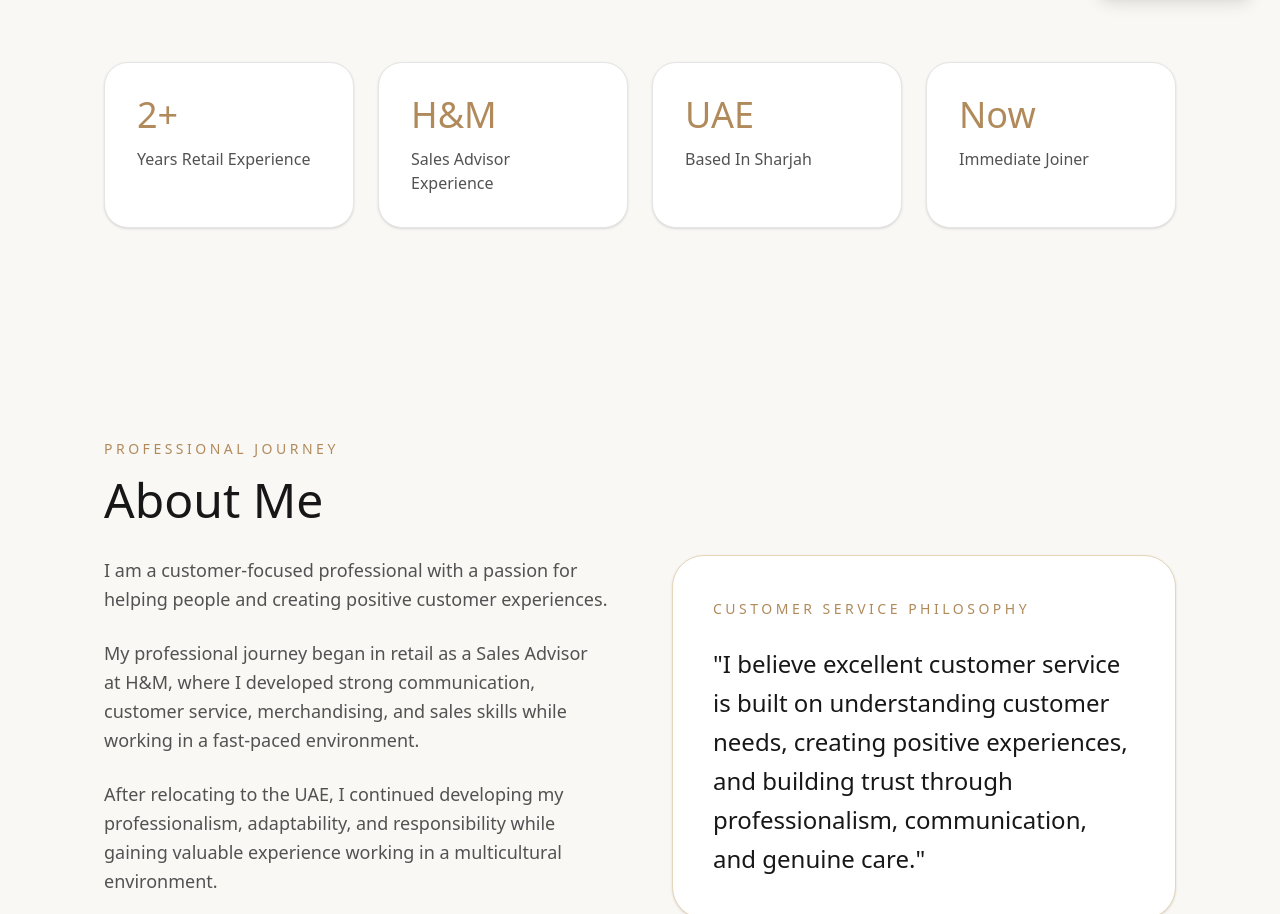
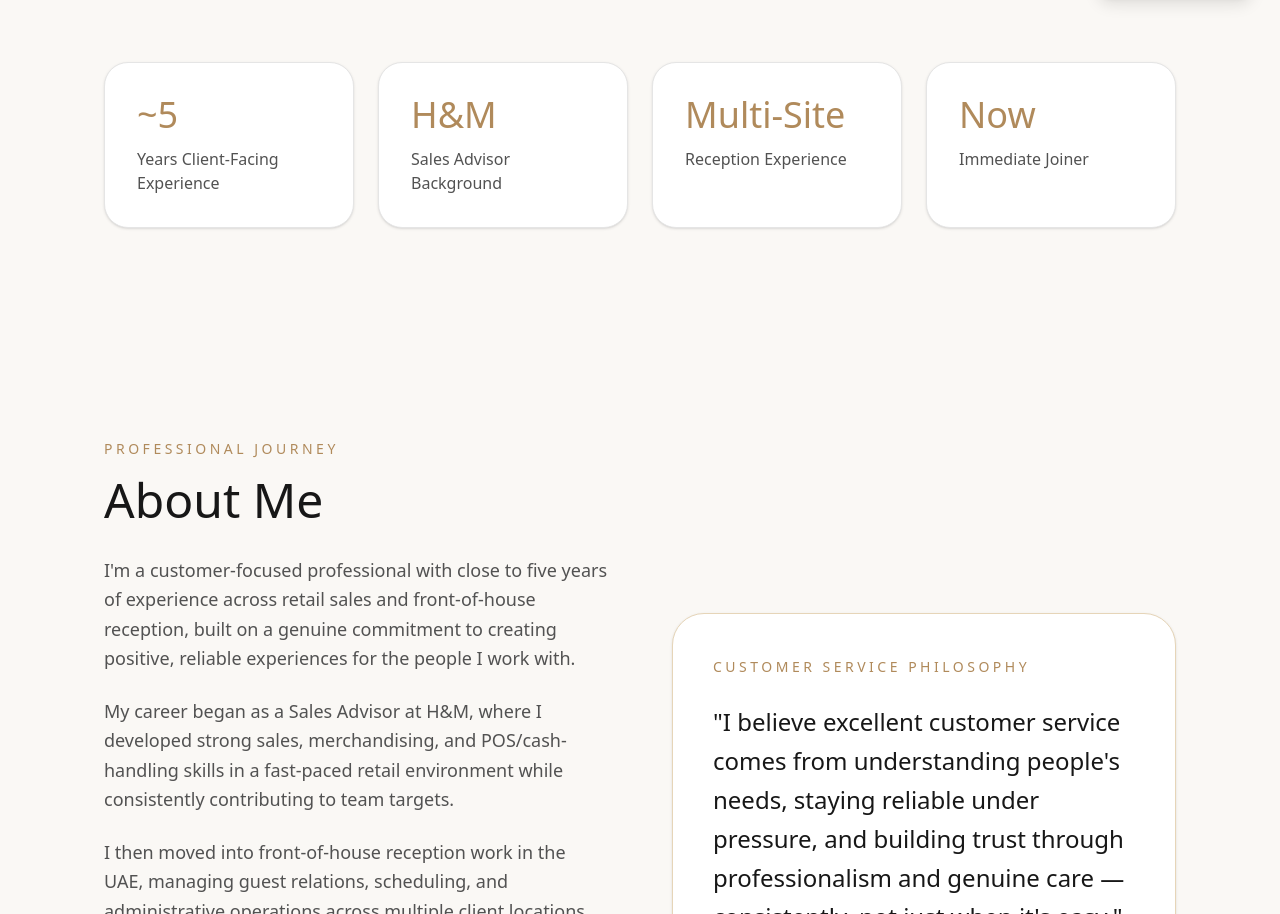
Before and after one commit to lalman-dev/dove-profile, a Next.js app: page / in a window 1280 px wide. Shown: the part 738-1652 px from the top of the page. Built offline with nearby package versions, Linux system fonts and the light colour scheme; a web font is replaced by a local one.

Commit message:
update profile with lates info

```diff
--- a/src/components/hero/hero.tsx
+++ b/src/components/hero/hero.tsx
@@ -45,7 +45,7 @@ export default function Hero() {
                 variants={fadeUp}
                 className="mb-4 text-sm uppercase tracking-[0.3em] text-neutral-500"
               >
-                Customer Service & Hospitality
+                Reception, Customer Service & Hospitality
               </motion.p>
 
               <motion.h1
--- a/src/data/profile.ts
+++ b/src/data/profile.ts
@@ -1,42 +1,46 @@
 export const profile = {
   name: "Dove Aien Alinsasaguin",
-  title: "Receptionist, Customer Service & Retail Professional",
-  subtitle: "Former H&M Sales Advisor | Based in Sharjah, UAE",
+  title: "Customer Service, Sales & Front-of-House Professional",
+  subtitle:
+    "5 Years Client-Facing Experience | Former H&M Sales Advisor | Based in Abu Dhabi, UAE",
   phone: "+971 54 312 2705",
   email: "doveaienalinsasaguin@gmail.com",
   location: "Abu Dhabi, UAE (ready to relocate across UAE)",
   availability: "Immediate Joiner",
   linkedin: "https://www.linkedin.com/in/dove-aien/",
   summary: `
-Customer-focused professional with experience in retail sales,
-customer service, and household operations in the UAE.
-Former Sales Advisor at H&M with hands-on experience in POS
-operations, cash handling, inventory management and merchandising.
-Recognized for professionalism, reliability and strong interpersonal
-skills.
+Customer-focused professional with close to five years of experience across
+retail sales and front-of-house reception in the UAE and abroad. Former
+Sales Advisor at H&M with hands-on ownership of POS operations, cash
+reconciliation, and merchandising, followed by two years managing
+reception and administrative operations across multiple client sites in
+Abu Dhabi. Recognized for reliability, fast adaptability, and consistently
+strong client and guest relationships.
 `,
   skills: [
+    "Client & Guest Relations",
     "Customer Service",
     "Retail Sales",
-    "POS Operations",
-    "Cash Handling",
-    "Guest Relations",
-    "Inventory Management",
-    "Hospitality",
+    "POS Operations & Cash Handling",
+    "Front-of-House Operations",
+    "Multi-Site Coordination",
+    "Scheduling & Administration",
+    "Team Collaboration",
+    "Problem Resolution",
     "Communication",
   ],
   highlights: [
     {
-      value: "2+",
-      label: "Years Retail Experience",
+      value: "~5",
+      label: "Years Client-Facing Experience",
     },
     {
       value: "H&M",
-      label: "Sales Advisor Experience",
+      label: "Sales Advisor Background",
     },
     {
-      value: "UAE",
-      label: "Based In Sharjah",
+      value: "Multi-Site",
+      label: "Reception Experience",
     },
     {
       value: "Now",
@@ -46,17 +50,16 @@ skills.
   about: {
     heading: "About Me",
     description: `
-I am a customer-focused professional with a passion for helping people and creating positive customer experiences.
+I'm a customer-focused professional with close to five years of experience across retail sales and front-of-house reception, built on a genuine commitment to creating positive, reliable experiences for the people I work with.
 
-My professional journey began in retail as a Sales Advisor at H&M, where I developed strong communication, customer service, merchandising, and sales skills while working in a fast-paced environment.
+My career began as a Sales Advisor at H&M, where I developed strong sales, merchandising, and POS/cash-handling skills in a fast-paced retail environment while consistently contributing to team targets.
 
-After relocating to the UAE, I continued developing my professionalism, adaptability, and responsibility while gaining valuable experience working in a multicultural environment.
+I then moved into front-of-house reception work in the UAE, managing guest relations, scheduling, and administrative operations across multiple client locations. Rotating between assignments sharpened my ability to onboard quickly, adapt to new systems, and maintain consistent professionalism regardless of the environment.
 
-Today, I am seeking opportunities where I can continue growing within retail, hospitality, reception, and customer service roles while contributing positively to the success of the organization.
+Today, I bring that combined foundation — sales, service, and front-of-house operations — to roles in retail, hospitality, reception, or customer service, where I can take on responsibility and contribute from day one.
   `,
-
     philosophy: `
-I believe excellent customer service is built on understanding customer needs, creating positive experiences, and building trust through professionalism, communication, and genuine care.
+I believe excellent customer service comes from understanding people's needs, staying reliable under pressure, and building trust through professionalism and genuine care — consistently, not just when it's easy.
   `,
   },
   experience: [
@@ -104,27 +107,27 @@ I believe excellent customer service is built on understanding customer needs, c
   ],
   strengths: [
     {
-      title: "Customer Service",
+      title: "Client & Guest Relations",
       description:
-        "Committed to creating positive customer experiences and building trust through attentive service.",
+        "Nearly five years building trust with customers, guests, and clients through attentive, consistent service — from retail floors to front desks.",
     },
     {
-      title: "Communication",
+      title: "Operational Reliability",
       description:
-        "Comfortable interacting with customers from diverse backgrounds with professionalism and empathy.",
+        "Trusted with cash accountability, till reconciliation, and accurate records — dependable with responsibility that requires precision.",
     },
     {
-      title: "Professionalism",
+      title: "Adaptability & Fast Onboarding",
       description:
-        "Reliable, responsible, and able to represent a brand with confidence and integrity.",
+        "Proven track record ramping up quickly across multiple client sites and systems without disruption to service quality.",
     },
     {
-      title: "Adaptability",
+      title: "Cross-Cultural Communication",
       description:
-        "Experienced working in dynamic and multicultural environments while maintaining high standards.",
+        "Comfortable and effective working with customers, guests, and colleagues from diverse backgrounds in multicultural UAE environments.",
     },
   ],
 
   careerObjective:
-    "Seeking opportunities in retail sales, customer service, reception, hospitality, and guest relations where I can contribute my experience, continue learning, and create meaningful customer experiences.",
+    "Customer-focused professional with close to five years of experience across retail sales and front-of-house reception, seeking to bring proven service, reliability, and adaptability to a growing team in retail, hospitality, reception, or customer service.",
 };
```
